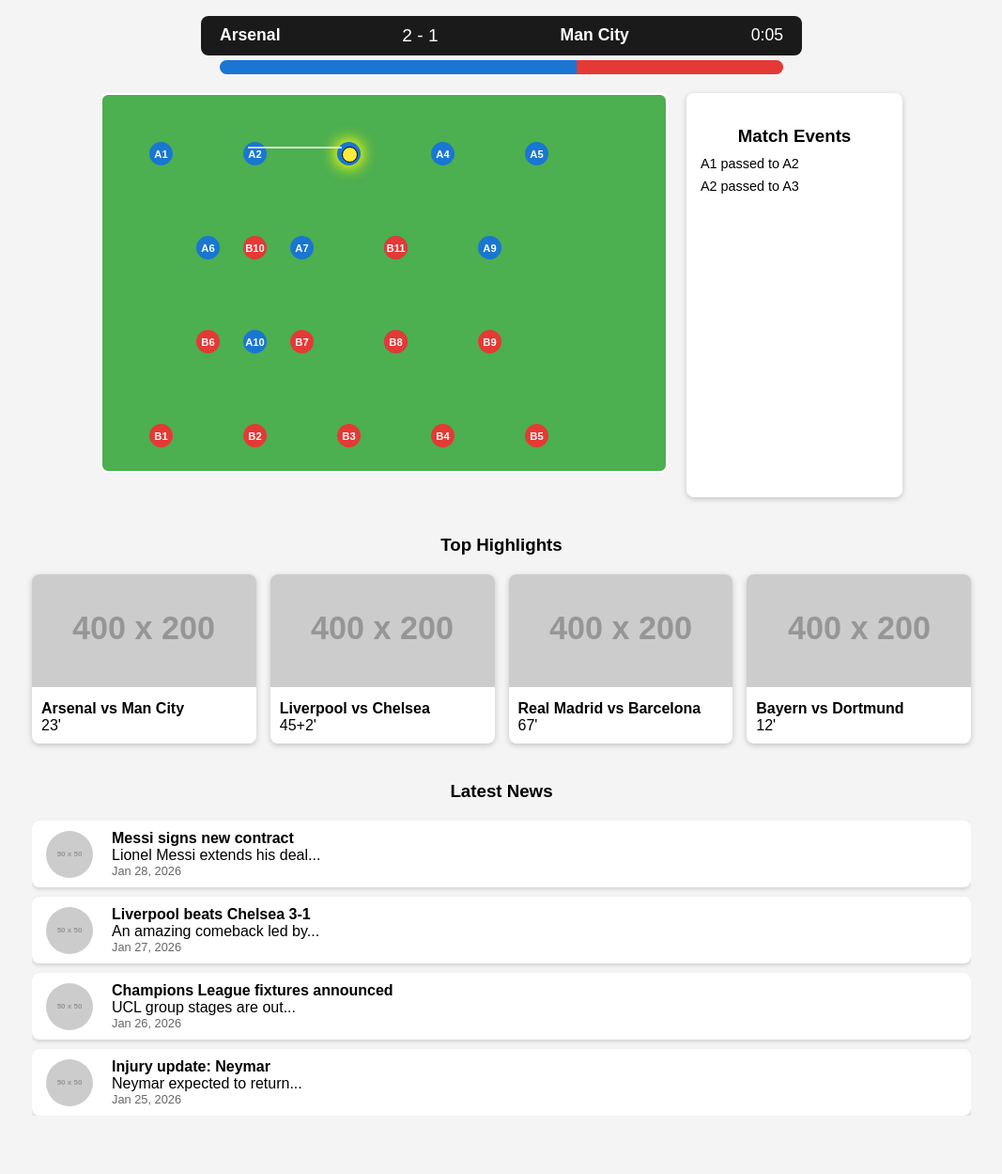
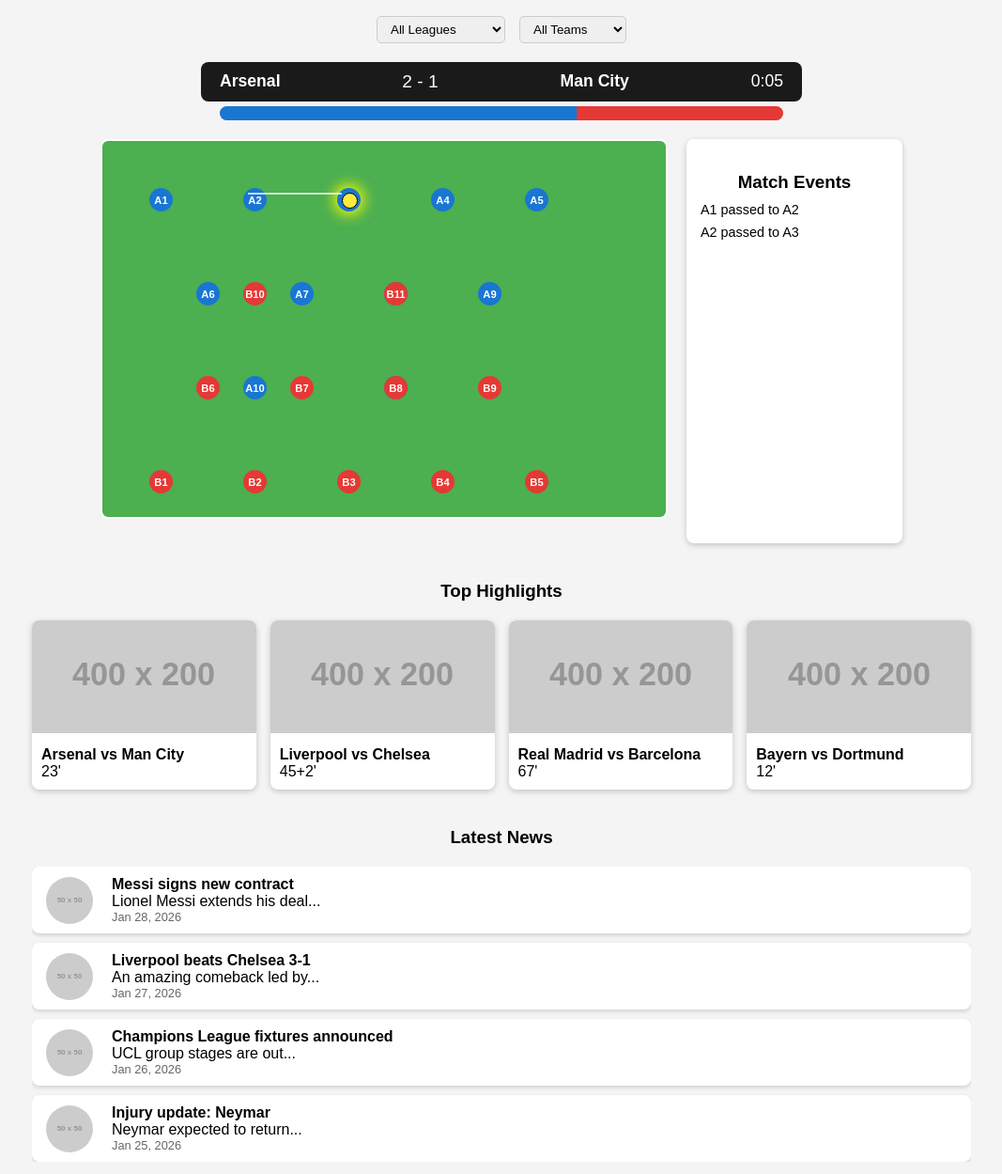
Before and after one commit to Chisomo-lab/Goal-tracker, a plain HTML site: page football portal.html in a window 1280 px wide. Shown: the part 51-1300 px from the top of the page at 94% size, without its empty margins (106-1173 px from the left). Before the commit the page ends 1278 px from the top, so only its background shows below. Drawn offline with Linux system fonts and the light colour scheme; placeholder pictures from the web are drawn by us.

Commit message:
Update football portal.html

```diff
--- a/football portal.html
+++ b/football portal.html
@@ -3,10 +3,12 @@
 <head>
 <meta charset="UTF-8">
 <meta name="viewport" content="width=device-width, initial-scale=1.0">
-<title>Football Portal - Live, Highlights & News</title>
+<title>Football Portal - Live + Highlights + News</title>
 <style>
 body { margin:0; font-family: Arial, sans-serif; background:#f4f4f4; }
 h2,h3 { text-align:center; margin:20px 0; }
+.filter-container { display:flex; justify-content:center; gap:15px; margin-bottom:20px; flex-wrap:wrap; }
+select { padding:5px 10px; border-radius:5px; border:1px solid #ccc; }
 
 /* Scoreboard + Timer */
 .scoreboard { display:flex; justify-content:space-between; width:600px; padding:10px 20px; background:#1a1a1a; color:#fff; border-radius:8px; margin:0 auto 5px; }
@@ -57,6 +59,27 @@ h2,h3 { text-align:center; margin:20px 0; }
 
 <h2>Football Portal</h2>
 
+<!-- Filters -->
+<div class="filter-container">
+    <select id="leagueFilter">
+        <option value="all">All Leagues</option>
+        <option value="Premier League">Premier League</option>
+        <option value="La Liga">La Liga</option>
+        <option value="Bundesliga">Bundesliga</option>
+    </select>
+    <select id="teamFilter">
+        <option value="all">All Teams</option>
+        <option value="Arsenal">Arsenal</option>
+        <option value="Man City">Man City</option>
+        <option value="Liverpool">Liverpool</option>
+        <option value="Chelsea">Chelsea</option>
+        <option value="Real Madrid">Real Madrid</option>
+        <option value="Barcelona">Barcelona</option>
+        <option value="Bayern">Bayern</option>
+        <option value="Dortmund">Dortmund</option>
+    </select>
+</div>
+
 <!-- Live Match Section -->
 <div class="scoreboard">
     <div class="team">Arsenal</div>
@@ -89,15 +112,11 @@ h2,h3 { text-align:center; margin:20px 0; }
 </div>
 
 <script>
-// --- Live Match Simulation ---
-const teamAPlayers = [
-    {name:'A1',x:50,y:50},{name:'A2',x:150,y:50},{name:'A3',x:250,y:50},{name:'A4',x:350,y:50},{name:'A5',x:450,y:50},
-    {name:'A6',x:100,y:150},{name:'A7',x:200,y:150},{name:'A8',x:300,y:150},{name:'A9',x:400,y:150},{name:'A10',x:150,y:250},{name:'A11',x:300,y:250}
-];
-const teamBPlayers = [
-    {name:'B1',x:50,y:350},{name:'B2',x:150,y:350},{name:'B3',x:250,y:350},{name:'B4',x:350,y:350},{name:'B5',x:450,y:350},
-    {name:'B6',x:100,y:250},{name:'B7',x:200,y:250},{name:'B8',x:300,y:250},{name:'B9',x:400,y:250},{name:'B10',x:150,y:150},{name:'B11',x:300,y:150}
-];
+// ----------------------
+// Live Match Simulation
+// ----------------------
+const teamAPlayers=[{name:'A1',x:50,y:50},{name:'A2',x:150,y:50},{name:'A3',x:250,y:50},{name:'A4',x:350,y:50},{name:'A5',x:450,y:50},{name:'A6',x:100,y:150},{name:'A7',x:200,y:150},{name:'A8',x:300,y:150},{name:'A9',x:400,y:150},{name:'A10',x:150,y:250},{name:'A11',x:300,y:250}];
+const teamBPlayers=[{name:'B1',x:50,y:350},{name:'B2',x:150,y:350},{name:'B3',x:250,y:350},{name:'B4',x:350,y:350},{name:'B5',x:450,y:350},{name:'B6',x:100,y:250},{name:'B7',x:200,y:250},{name:'B8',x:300,y:250},{name:'B9',x:400,y:250},{name:'B10',x:150,y:150},{name:'B11',x:300,y:150}];
 
 let ball={x:300,y:200,holder:'A1'}, score={A:2,B:1}, possession={A:60,B:40};
 const pitch=document.getElementById('pitch'), eventList=document.getElementById('eventList'),
@@ -149,29 +168,63 @@ moveBall(ball.holder); updatePossession();
 setInterval(nextEvent,2000);
 let seconds=0; setInterval(()=>{ seconds++; const mins=Math.floor(seconds/60); const secs=seconds%60; matchTimer.innerText=`${mins}:${secs.toString().padStart(2,'0')}`; },1000);
 
-// --- Highlights ---
+// ----------------------
+// Highlights & News Data
+// ----------------------
 const highlights=[
-    {match:"Arsenal vs Man City", minute:"23'", img:"https://via.placeholder.com/400x200?text=Goal+1"},
-    {match:"Liverpool vs Chelsea", minute:"45+2'", img:"https://via.placeholder.com/400x200?text=Top+Save"},
-    {match:"Real Madrid vs Barcelona", minute:"67'", img:"https://via.placeholder.com/400x200?text=Goal+2"},
-    {match:"Bayern vs Dortmund", minute:"12'", img:"https://via.placeholder.com/400x200?text=Assist+Highlight"}
+    {match:"Arsenal vs Man City", league:"Premier League", team:["Arsenal","Man City"], minute:"23'", img:"https://via.placeholder.com/400x200?text=Goal+1"},
+    {match:"Liverpool vs Chelsea", league:"Premier League", team:["Liverpool","Chelsea"], minute:"45+2'", img:"https://via.placeholder.com/400x200?text=Top+Save"},
+    {match:"Real Madrid vs Barcelona", league:"La Liga", team:["Real Madrid","Barcelona"], minute:"67'", img:"https://via.placeholder.com/400x200?text=Goal+2"},
+    {match:"Bayern vs Dortmund", league:"Bundesliga", team:["Bayern","Dortmund"], minute:"12'", img:"https://via.placeholder.com/400x200?text=Assist+Highlight"}
 ];
+const news=[
+    {title:"Messi signs new contract", league:"La Liga", team:["Barcelona"], snippet:"Lionel Messi extends his deal...", date:"Jan 28, 2026", img:"https://via.placeholder.com/50"},
+    {title:"Liverpool beats Chelsea 3-1", league:"Premier League", team:["Liverpool","Chelsea"], snippet:"An amazing comeback led by...", date:"Jan 27, 2026", img:"https://via.placeholder.com/50"},
+    {title:"Champions League fixtures announced", league:"All", team:[], snippet:"UCL group stages are out...", date:"Jan 26, 2026", img:"https://via.placeholder.com/50"},
+    {title:"Injury update: Neymar", league:"La Liga", team:["Paris Saint-Germain"], snippet:"Neymar expected to return...", date:"Jan 25, 2026", img:"https://via.placeholder.com/50"}
+];
+
+// DOM
 const highlightGrid=document.getElementById('highlightGrid');
-highlights.forEach(h=>{ const card=document.createElement('div'); card.className='highlight-card';
-card.innerHTML=`<img src="${h.img}" alt="${h.match}"><div class="highlight-info"><span>${h.match}</span><br>${h.minute}</div>`; highlightGrid.appendChild(card);
-});
+const newsFeed=document.getElementById('newsFeed');
+const leagueFilter=document.getElementById('leagueFilter');
+const teamFilter=document.getElementById('teamFilter');
 
-// --- News ---
-const news=[
-    {title:"Messi signs new contract", snippet:"Lionel Messi extends his deal...", date:"Jan 28, 2026", img:"https://via.placeholder.com/50"},
-    {title:"Liverpool beats Chelsea 3-1", snippet:"An amazing comeback led by...", date:"Jan 27, 2026", img:"https://via.placeholder.com/50"},
-    {title:"Champions League fixtures announced", snippet:"UCL group stages are out...", date:"Jan 26, 2026", img:"https://via.placeholder.com/50"},
-    {title:"Injury update: Neymar", snippet:"Neymar expected to return...", date:"Jan 25, 2026", img:"https://via.placeholder.com/50"}
-];
-const newsFeed=document.getElementById('newsFeed');
-news.forEach(n=>{ const card=document.createElement('div'); card.className='news-card';
-card.innerHTML=`<div class="news-content"><img src="${n.img}" alt="news"><div class="news-text"><strong>${n.title}</strong><br>${n.snippet}<div class="news-date">${n.date}</div></div></div>`; newsFeed.appendChild(card);
-});
+function renderHighlights(){
+    highlightGrid.innerHTML='';
+    const selectedLeague=leagueFilter.value;
+    const selectedTeam=teamFilter.value;
+    highlights.forEach(h=>{
+        if((selectedLeague==='all' || h.league===selectedLeague) &&
+           (selectedTeam==='all' || h.team.includes(selectedTeam))){
+            const card=document.createElement('div'); card.className='highlight-card';
+            card.innerHTML=`<img src="${h.img}" alt="${h.match}"><div class="highlight-info"><span>${h.match}</span><br>${h.minute}</div>`;
+            highlightGrid.appendChild(card);
+        }
+    });
+}
+
+function renderNews(){
+    newsFeed.innerHTML='';
+    const selectedLeague=leagueFilter.value;
+    const selectedTeam=teamFilter.value;
+    news.forEach(n=>{
+        if((selectedLeague==='all' || n.league===selectedLeague || n.league==="All") &&
+           (selectedTeam==='all' || n.team.includes(selectedTeam) || n.team.length===0)){
+            const card=document.createElement('div'); card.className='news-card';
+            card.innerHTML=`<div class="news-content"><img src="${n.img}" alt="news"><div class="news-text"><strong>${n.title}</strong><br>${n.snippet}<div class="news-date">${n.date}</div></div></div>`;
+            newsFeed.appendChild(card);
+        }
+    });
+}
+
+// Initial render
+renderHighlights();
+renderNews();
+
+// Event Listeners
+leagueFilter.addEventListener('change',()=>{ renderHighlights(); renderNews(); });
+teamFilter.addEventListener('change',()=>{ renderHighlights(); renderNews(); });
 </script>
 </body>
 </html>
```
